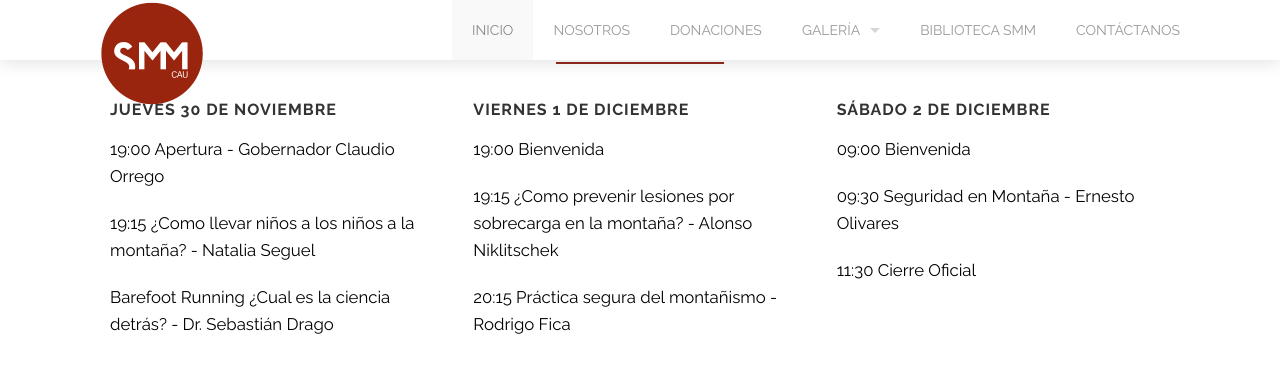
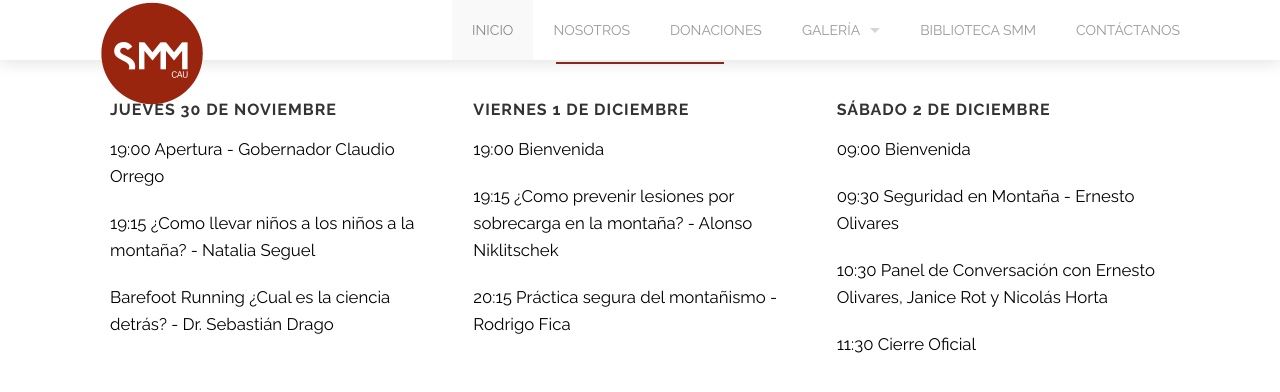
Before and after one commit to clubandinouniversitario/smm, a Jekyll site: the page built from index.html, in a window 1280 px wide and 900 px high, scrolled down 810 px, cut to the strip 0-454 px from the top of the window. Shown: the top 392 px of the strip. Built offline with Jekyll 4.4.1, drawn with Linux system fonts in a browser that asks for light colours.

Commit message:
update workshop

```diff
--- a/index.html
+++ b/index.html
@@ -177,6 +177,7 @@ milestones:
         <h3> Sábado 2 de Diciembre </h3>
         <p> 09:00 Bienvenida</p>
         <p> 09:30 Seguridad en Montaña - Ernesto Olivares</p>
+        <p> 10:30 Panel de Conversación con Ernesto Olivares, Janice Rot y Nicolás Horta </p>
         <p> 11:30 Cierre Oficial</p>
       </div>
     </div>
```
